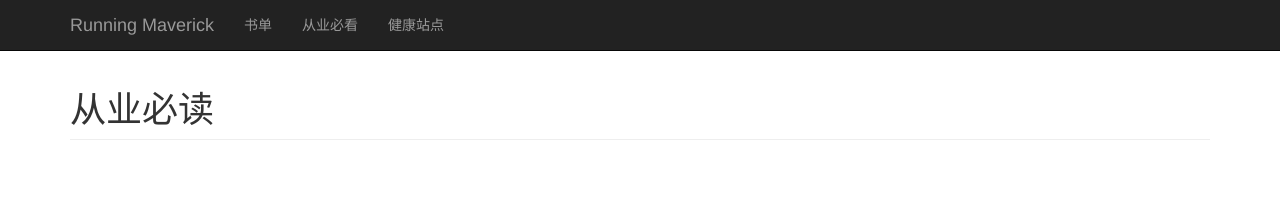
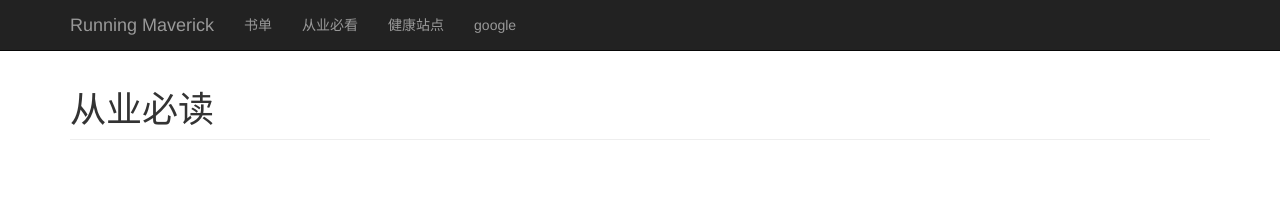
Before and after one commit to JackyTao/JackyTao.github.io, a Jekyll site: the page sites.html, which Jekyll copies as it is, in a window 1280 px wide. Shown: the top 203 px of the page. Built offline with Jekyll 4.4.1, drawn with Linux system fonts in a browser that asks for light colours; comment, search, counter and statistics services are not loaded.

Commit message:
google mirror

```diff
--- a/_config.yml
+++ b/_config.yml
@@ -48,6 +48,8 @@ links:
     url: /sites
   - title: 书单
     url: /books/
+  - title: google
+    url: http://g.zhutao.xyz
 #  - title: 搜狐
 #    url: http://www.sohu.com
 #    external: true
--- a/sites.html
+++ b/sites.html
@@ -44,6 +44,7 @@
                     <li><a href="books">书单</a> </li>
                     <li><a href="sites">从业必看</a> </li>
                     <li><a href="msites">健康站点</a> </li>
+                    <li><a href="//g.zhutao.xyz">google</a> </li>
                 </ul>
             </div>
             <!-- /.navbar-collapse -->
```
